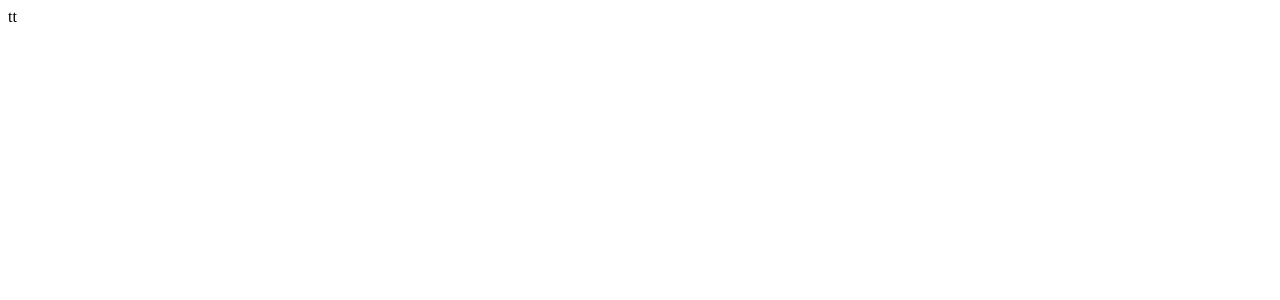
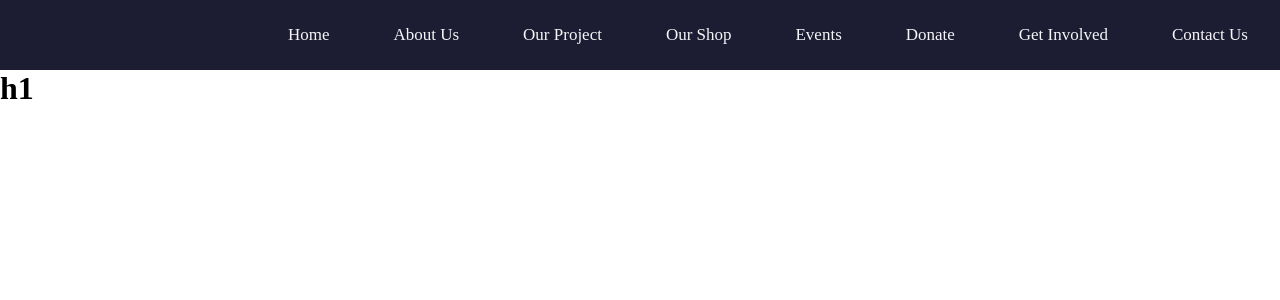
Before and after one commit to SerhiiFront-end/ts, a React (Create React App) app: page / in a window 1280 px wide. Before the commit this address had no page. Shown: the top 300 px of the page. Built offline with nearby package versions, Linux system fonts and the light colour scheme.

Commit message:
header creating

```diff
--- a/src/App.tsx
+++ b/src/App.tsx
@@ -1,4 +1,5 @@
 import { BrowserRouter, Route, Routes } from "react-router-dom";
+import './index.css';
 import Header from "./UI/Header/Header";
 
 function App() {
@@ -7,7 +8,14 @@ function App() {
         <BrowserRouter>
         <Header/>
             <Routes>
-                <Route path="/c" element={<h1>h1</h1>}></Route>
+              <Route path="/" element={<h1>h1</h1>}></Route>
+              <Route path="/about" element={<h1>h1</h1>}></Route>
+              <Route path="/aboutProject" element={<h1>h1</h1>}></Route>
+              <Route path="/shop" element={<h1>h1</h1>}></Route>
+              <Route path="/help" element={<h1>h1</h1>}></Route>
+              <Route path="/donate" element={<h1>h1</h1>}></Route>
+              <Route path="/involved" element={<h1>h1</h1>}></Route>
+              <Route path="/contact" element={<h1>h1</h1>}></Route>
             </Routes>
         </BrowserRouter>
     </div>
--- a/src/UI/Header/Header.tsx
+++ b/src/UI/Header/Header.tsx
@@ -1,8 +1,21 @@
-
+import { Link } from 'react-router-dom';
+import * as styles from './header.module.css';
+// declare module "./header.module.css";
 export default function Header() {
-  return (
-    <div>
-     tt
-    </div>
-  )
+    return (
+        <header className={styles.header}>
+            <nav className={styles.navigation}>
+                <ul className={styles.listMenu}>
+                   <Link className={styles.LinkItem} to={"/"}><li className={styles.ListItem}>Home</li></Link>
+                   <Link className={styles.LinkItem} to={"/about"}><li className={styles.ListItem}>About Us</li></Link>
+                   <Link className={styles.LinkItem} to={"/aboutProject"}><li className={styles.ListItem}>Our Project</li></Link>
+                   <Link className={styles.LinkItem} to={"/shop"}><li className={styles.ListItem}>Our Shop</li></Link>
+                   <Link className={styles.LinkItem} to={"/help"}><li className={styles.ListItem}>Events</li></Link>
+                   <Link className={styles.LinkItem} to={"/donate"}><li className={styles.ListItem}>Donate</li></Link>
+                   <Link className={styles.LinkItem} to={"/involved"}><li className={styles.ListItem}>Get Involved</li></Link>
+                   <Link className={styles.LinkItem} to={"/contact"}><li className={styles.ListItem}>Contact Us</li></Link>
+                </ul>
+            </nav>
+        </header>
+    )
 }
--- /dev/null
+++ b/src/UI/Header/header.module.css
@@ -0,0 +1,22 @@
+@import url('https://fonts.googleapis.com/css2?family=Source+Sans+Pro:wght@400;700&display=swap');
+.header {
+    justify-content: right;
+    display: flex;
+    background: #1C1C33;
+}
+.navigation {
+    margin: 25px 0;
+    width: 80%;
+}
+.listMenu {
+    justify-content: space-around;
+    display: flex;
+}
+.ListItem {
+    color: #F6F6F8;
+    font-size: 17px;
+    list-style-type: none;
+}
+.LinkItem {
+    text-decoration: none;
+}
--- /dev/null
+++ b/src/index.css
@@ -0,0 +1,6 @@
+@import url('https://fonts.googleapis.com/css2?family=Source+Sans+Pro:wght@400;700&display=swap');
+* {
+    box-sizing: border-box;
+    padding: 0;
+    margin: 0;
+}
```
